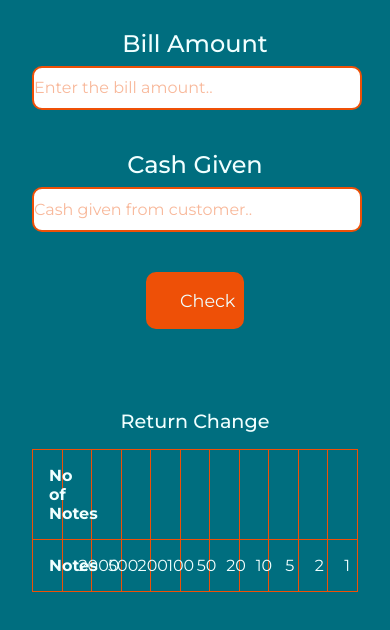
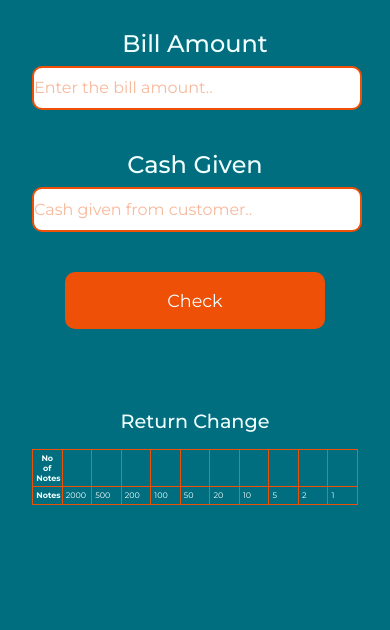
Before and after one commit to akshayraichur/cash-manager, a plain HTML site: page index.html in a window 390 px wide. Shown: the part 202-832 px from the top of the page. Drawn offline with Linux system fonts and the light colour scheme.

Commit message:
fix: added table responsiveness for small screens

```diff
--- a/style.css
+++ b/style.css
@@ -119,4 +119,14 @@ td {
     width: 100%;
     padding: 0.7rem 0;
   }
+
+  .input-container button {
+    width: 80%;
+  }
+
+  th,
+  td {
+    padding: 0.2rem;
+    font-size: 0.5rem;
+  }
 }
```
